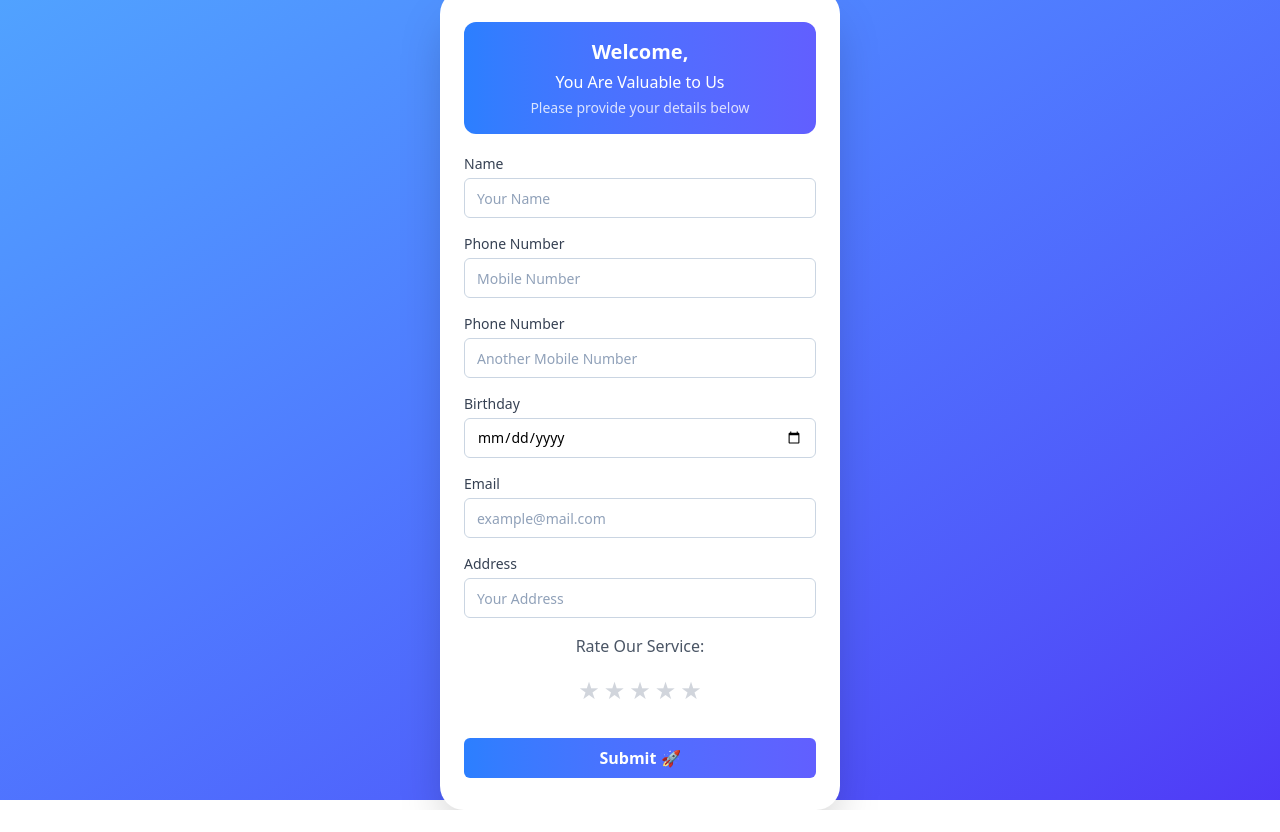
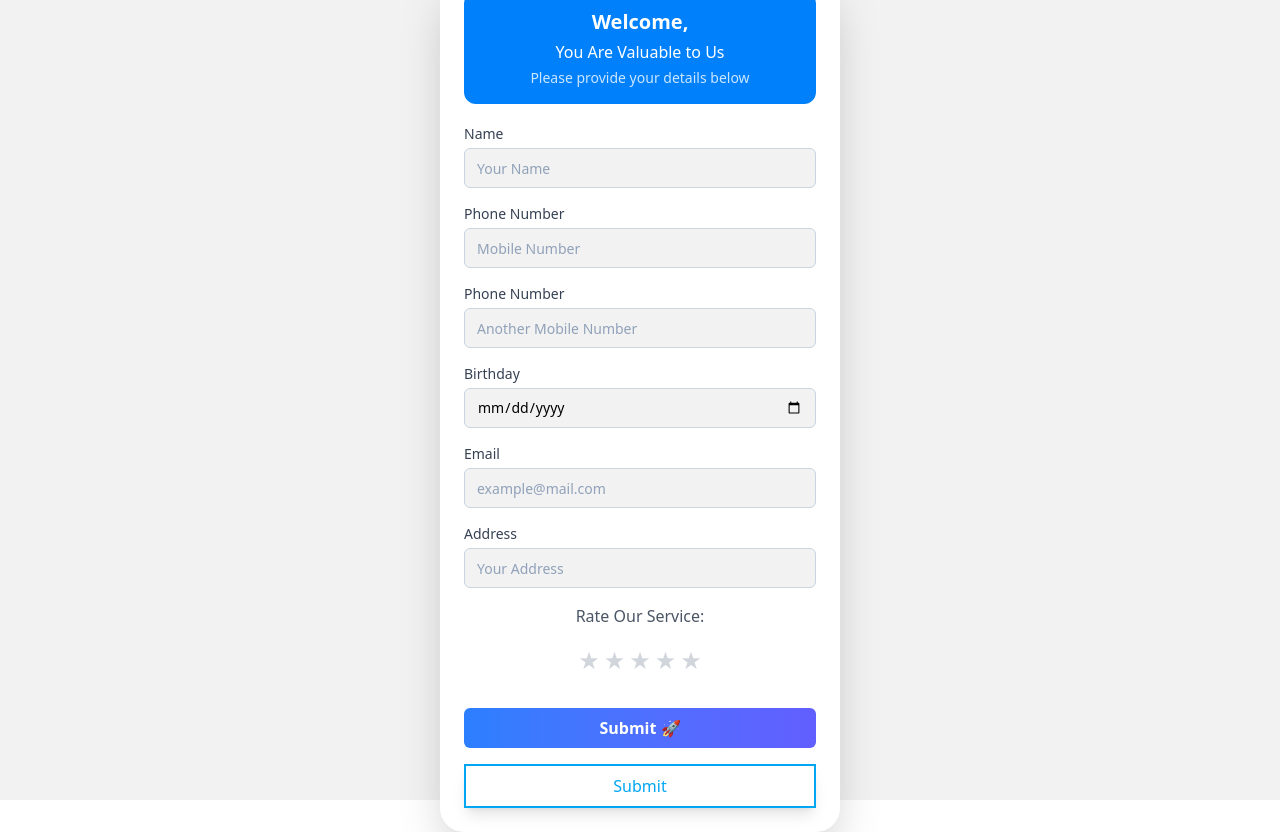
Before and after one commit to Lahiru-911/Customer-data-collector, a React (Vite) app: page / in a window 1280 px wide. Before the commit the page ends 810 px from the top, so only its background shows below. Built offline with nearby package versions, Linux system fonts and the light colour scheme.

Commit message:
Update App.jsx

```diff
--- a/src/App.jsx
+++ b/src/App.jsx
@@ -4,30 +4,42 @@ const App = () => {
   const [rating, setRating] = useState(0);
 
   return (
-    <div className="flex justify-center items-center h-screen bg-gradient-to-br from-blue-400 to-indigo-600">
-      <div className="bg-white p-6 rounded-3xl shadow-2xl w-full max-w-[400px] py-8">
+    <div className="flex justify-center items-center h-screen bg-[#f2f2f2]">
+      <div className="bg-white p-6 rounded-3xl shadow-2xl w-full max-w-[400px] ">
         {/* Header Section */}
-        <div className="bg-gradient-to-r from-blue-500 to-indigo-500 text-white p-4 rounded-xl text-center relative">
+        <div className="bg-[#0081FB] text-white p-4 rounded-xl text-center relative">
           <h2 className="text-xl font-bold">Welcome,</h2>
           <p className="text-md font-medium mt-1">You Are Valuable to Us</p>
-          <p className="text-sm mt-1 opacity-80">Please provide your details below</p>
+          <p className="text-sm mt-1 opacity-80">
+            Please provide your details below
+          </p>
         </div>
 
         {/* Form Section */}
         <form className="mt-5 space-y-4">
           {[
             { label: "Name", placeholder: "Your Name", type: "text" },
-            { label: "Phone Number", placeholder: "Mobile Number", type: "text" },
-            { label: "Phone Number", placeholder: "Another Mobile Number", type: "text" },
+            {
+              label: "Phone Number",
+              placeholder: "Mobile Number",
+              type: "text",
+            },
+            {
+              label: "Phone Number",
+              placeholder: "Another Mobile Number",
+              type: "text",
+            },
             { label: "Birthday", placeholder: "", type: "date" },
             { label: "Email", placeholder: "example@mail.com", type: "email" },
             { label: "Address", placeholder: "Your Address", type: "text" },
           ].map(({ label, placeholder, type }, index) => (
             <div key={index} className="flex flex-col space-y-1">
-              <label className="text-gray-700 font-medium text-sm">{label}</label>
+              <label className="text-gray-700 font-medium text-sm">
+                {label}
+              </label>
               <input
                 required
-                className="w-full h-10 bg-white text-sm placeholder-slate-400 border border-slate-300 rounded-md outline-none px-3 focus:ring-1 focus:border-indigo-400 focus:ring-indigo-400"
+                className="w-full h-10 bg-[#F2F2F2] text-sm placeholder-slate-400 border border-slate-300 rounded-md outline-none px-3 focus:ring-1 focus:border-indigo-400 focus:ring-indigo-400"
                 placeholder={placeholder}
                 type={type}
               />
@@ -56,8 +68,19 @@ const App = () => {
           <button className="w-full bg-gradient-to-r from-blue-500 to-indigo-500 text-white py-2 rounded-md mt-4 text-md font-semibold hover:opacity-90 transition-all">
             Submit 🚀
           </button>
+
+            <button className="px-5 py-2 w-full bg-transparent items-center justify-center flex border-2 border-sky-500 shadow-lg hover:bg-sky-500 text-sky-500 hover:text-white duration-300 cursor-pointer active:scale-[0.98]">
+              <a className href>
+              Submit
+              </a>
+            </button>
+
         </form>
       </div>
+
+
+
+
     </div>
   );
 };
@@ -65,7 +88,6 @@ const App = () => {
 export default App;
 
 
-
 // #f4eeff
 
 // #b98bff
```
